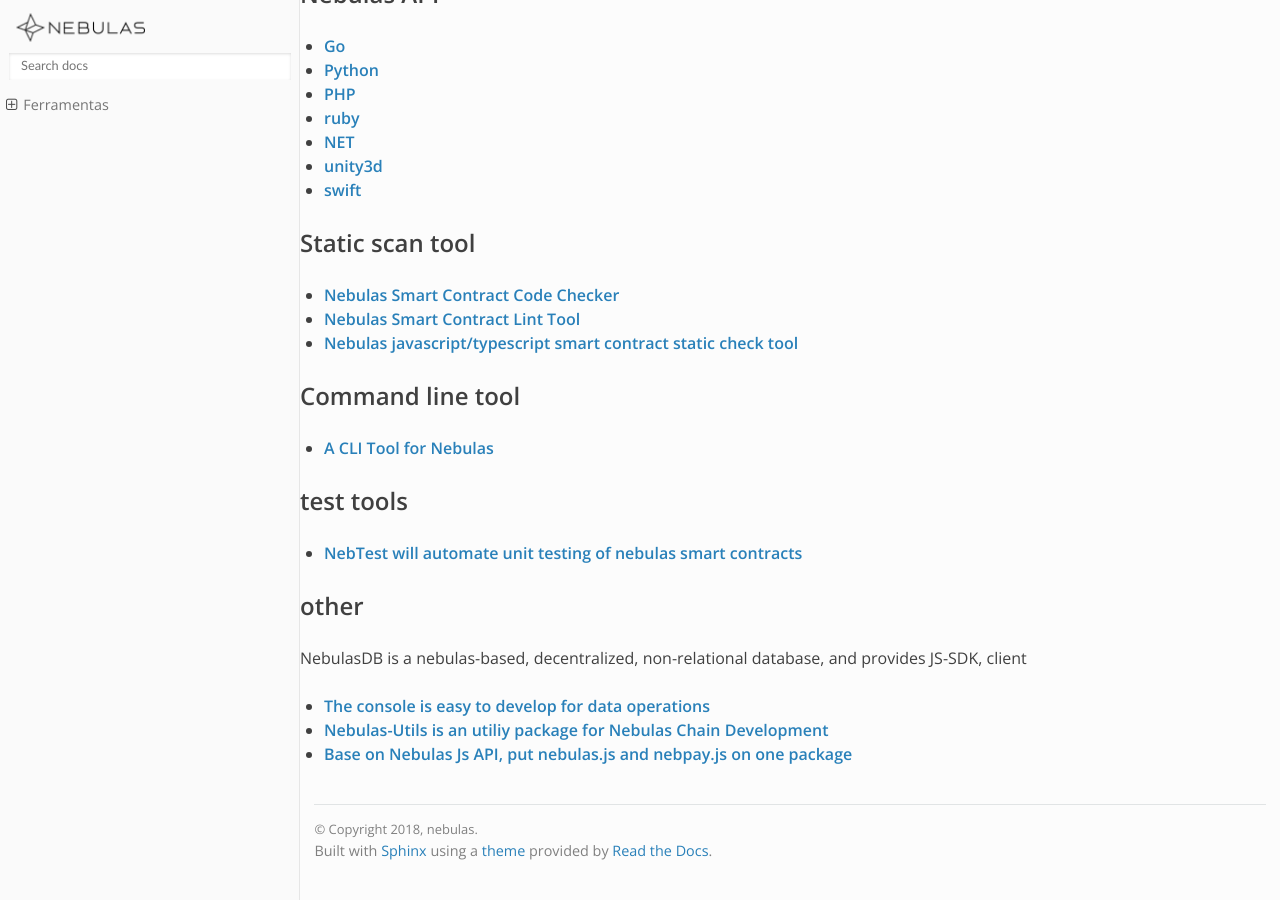
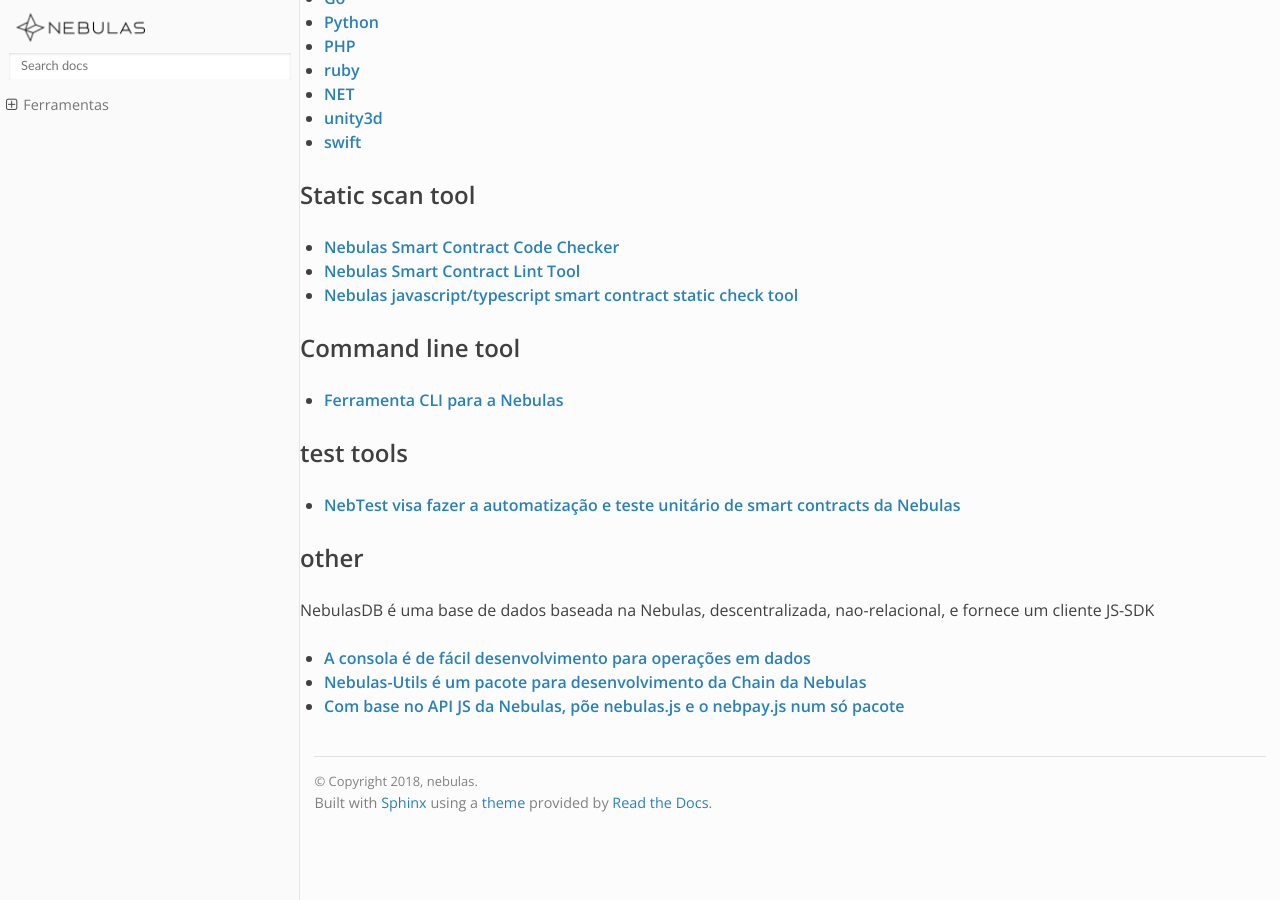
Before and after one commit to nebulasio/nebdocs, a Sphinx documentation site: the page built from docs/dapp-development/tools.md, in a window 1280 px wide and 900 px high, scrolled down 1251 px. Built offline with Sphinx 7.4.7 and the Read the Docs theme 2.0.0, drawn with Linux system fonts in a browser that asks for light colours; pages that are not in the unit, such as notebooks, are missing from menus; after the commit the page ends 2103 px from its top, so only the background shows below that; some of the changed text lies outside the part shown.

Commit message:
tools.md

```diff
--- a/docs/dapp-development/tools.md
+++ b/docs/dapp-development/tools.md
@@ -1,8 +1,6 @@
 # Ferramentas
 
-Todas as ferramentas para desenvolvimento da Nebulas. TBA
-All the developing tools: official dev tools and tools from the community. Welcome to build the Nebulas ecosystem together. You can recommend more tools and edit this page on Github directly.
-
+Todas as ferramentas para desenvolvimento da Nebulas, da comunidade e desenvolvedores.
 
 - **[Cross-platform Nebulas smart contract IDE](https://nebide.block2100.com/)**
 
@@ -13,8 +11,8 @@
 
 - **[nebPay](https://github.com/nebulasio/nebPay)**
 
-Nebulas payment JavaScript API.
-Users can use it in browser on both PC and mobile. Users can do NAS payment through Chrome extension and iOS/Android wallet with it.
+API JavaScript de pagamentos da Nebulas.
+Utilizadores podem utilizá-lo no explorador, no PC e em móvel. Podem fazer pagamentos NAS através da extensão do Chrome e das carteiras de iOS e Android.
 
 - **[Development Environment for Nebulas](https://github.com/mirei83/NebuEnv)**
 
@@ -55,13 +53,13 @@
 - **[Nebulas javascript/typescript smart contract static check tool](https://github.com/zoowii/nebstaticcheck)**
 
 ### Command line tool
-- **[A CLI Tool for Nebulas](https://github.com/5sWind/nebCli)**
+- **[Ferramenta CLI para a Nebulas](https://github.com/5sWind/nebCli)**
 
 ### test tools
-- **[NebTest will automate unit testing of nebulas smart contracts](https://github.com/Ideas2IT/nebtest)**
+- **[NebTest visa fazer a automatização e teste unitário de smart contracts da Nebulas](https://github.com/Ideas2IT/nebtest)**
 
 ### other
-NebulasDB is a nebulas-based, decentralized, non-relational database, and provides JS-SDK, client
-- **[The console is easy to develop for data operations](https://github.com/antgan/nebulasdb-sdk)**
-- **[Nebulas-Utils is an utiliy package for Nebulas Chain Development](https://github.com/iHamburg/nebulas-utils)**
-- **[Base on Nebulas Js API, put nebulas.js and nebpay.js on one package](https://github.com/xuelabi123/nebrella)**
+NebulasDB é uma base de dados baseada na Nebulas, descentralizada, nao-relacional, e fornece um cliente JS-SDK
+- **[A consola é de fácil desenvolvimento para operações em dados](https://github.com/antgan/nebulasdb-sdk)**
+- **[Nebulas-Utils é um pacote para desenvolvimento da Chain da Nebulas](https://github.com/iHamburg/nebulas-utils)**
+- **[Com base no API JS da Nebulas, põe nebulas.js e o nebpay.js num só pacote](https://github.com/xuelabi123/nebrella)**
```
